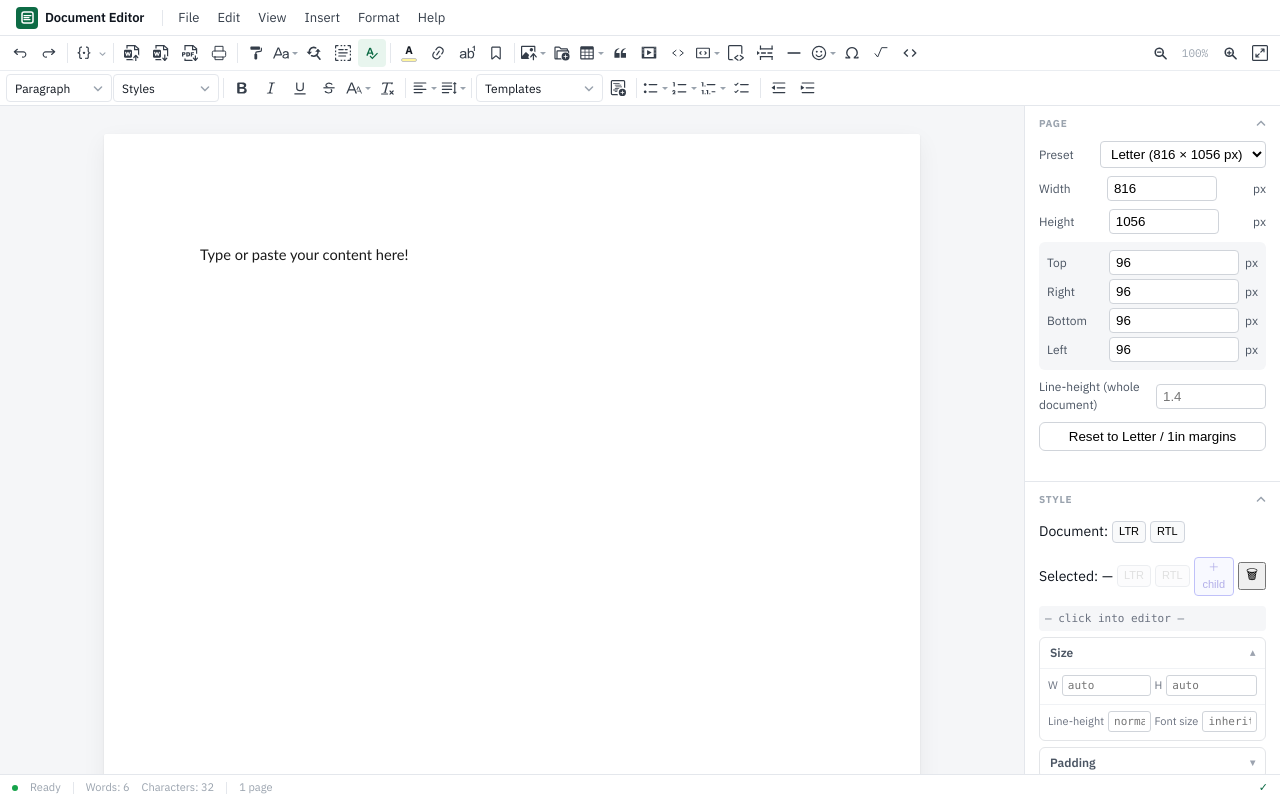
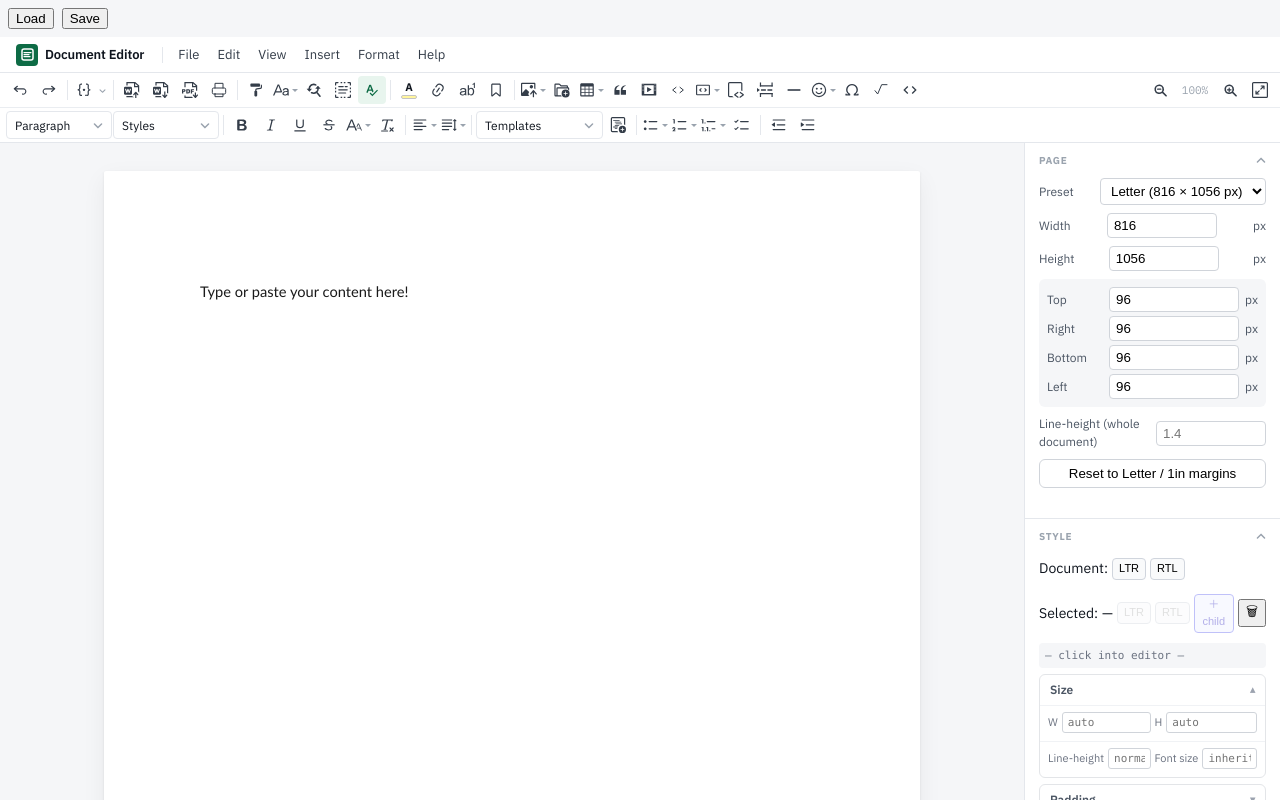
Before and after one commit to inaat/vue-html-rich-text-editor, a Vue app: page / in a window 1280 px wide. Built offline with nearby package versions, Linux system fonts and the light colour scheme; a web font is replaced by a local one.

Commit message:
feat: add save and load functionality for document content with database integration

```diff
--- a/playground/App.vue
+++ b/playground/App.vue
@@ -4,6 +4,28 @@ import { DocxEditor } from '../src'
 import type { MergeFieldCategory } from '../src'
 
 const html = ref('<p>Type or paste your content here!</p>')
+const saving = ref(false)
+
+async function saveToDatabase() {
+  console.log('Saving to database…')
+  if (saving.value) return
+  saving.value = true
+  try {
+    await fetch('http://localhost:3001/documentssave/1', {
+      method: 'PUT',
+      headers: { 'Content-Type': 'application/json' },
+      body: JSON.stringify({ content: html.value }),
+    })
+  } finally {
+    saving.value = false
+  }
+}
+
+async function loadFromDatabase() {
+  const res = await fetch('http://localhost:3001/documents/1')
+  const data = await res.json()
+  html.value = data.content
+}
 
 const fields: MergeFieldCategory[] = [
   {
@@ -38,7 +60,11 @@ const fields: MergeFieldCategory[] = [
 </script>
 
 <template>
-  <DocxEditor v-model="html" :fields="fields" apiBase="http://localhost:3001"
-
-  />
+  <div>
+    <div style="padding: 8px; display: flex; gap: 8px;">
+      <button @click="loadFromDatabase">Load</button>
+      <button @click="saveToDatabase" :disabled="saving">{{ saving ? 'Saving…' : 'Save' }}</button>
+    </div>
+    <DocxEditor v-model="html" :fields="fields" apiBase="http://localhost:3001" />
+  </div>
 </template>
```
